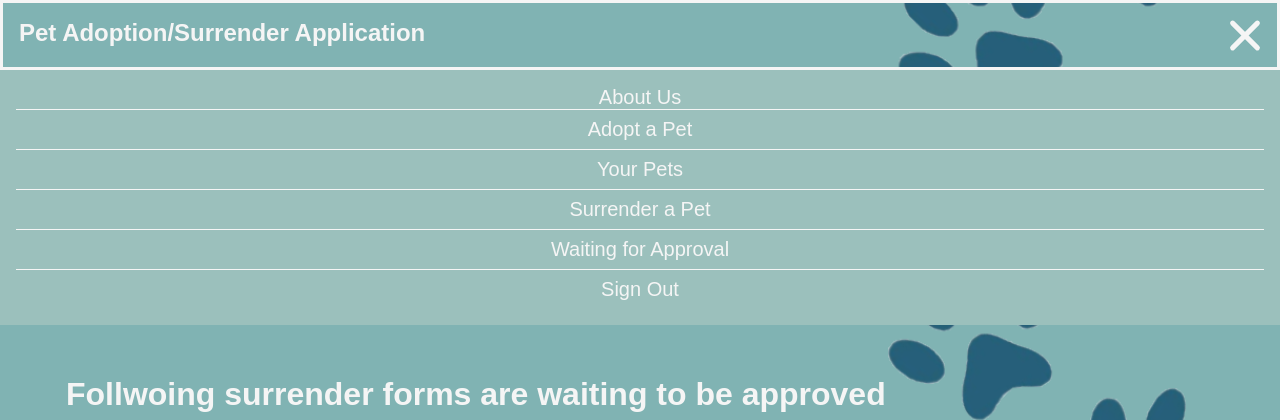
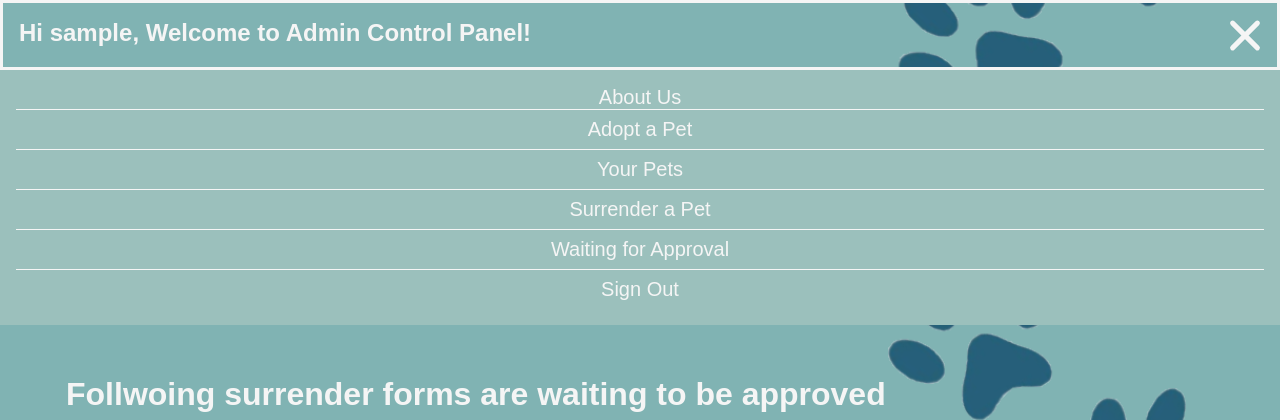
Before and after one commit to szanetta/django_project, a Django app: page /pets/pet-approval-list/ in a window 1280 px wide. Shown: the top 420 px of the page. Run offline with Django 5.2, Linux system fonts and the light colour scheme; a user stored in the database is signed in; tables that the repository leaves empty hold one stand-in row (values such as "Sample post"); some libraries are stand-ins or nearby versions.

Commit message:
modified layout.html- greeting added

```diff
--- a/config/pets/templates/pets/pets_approval_list.html
+++ b/config/pets/templates/pets/pets_approval_list.html
@@ -16,7 +16,7 @@
                             <img class='img-pet-list' src='{{ pet.banner.url }}' alt='{{ pet.name }}' />
                             </a>
                         </h2>
-                        <p>{{ pet.date }} by {{ pet.owner }}</p>
+                        <p>{{ pet.date }} submitted by {{ pet.owner }}</p>
                     </article>
                 {% endif %}
             {% endfor %}
--- a/config/templates/layout.html
+++ b/config/templates/layout.html
@@ -17,7 +17,13 @@
 <body>
     <header>
         <section class="header-title-line">
-            <h1>Pet Adoption/Surrender Application</h1>
+            {% if user.is_authenticated and not user.is_superuser %}
+                <h1>Welcome {{ user.username }}!</h1>
+            {% elif user.is_superuser %}
+                <h1>Hi {{ user.username }}, Welcome to Admin Control Panel!</h1>
+            {% else %}
+                <h1>Pet Adoption/Surrender Application</h1>
+            {% endif %}
             <button class="menu-button">
                 <div class="menu-icon"></div>
             </button>
```
